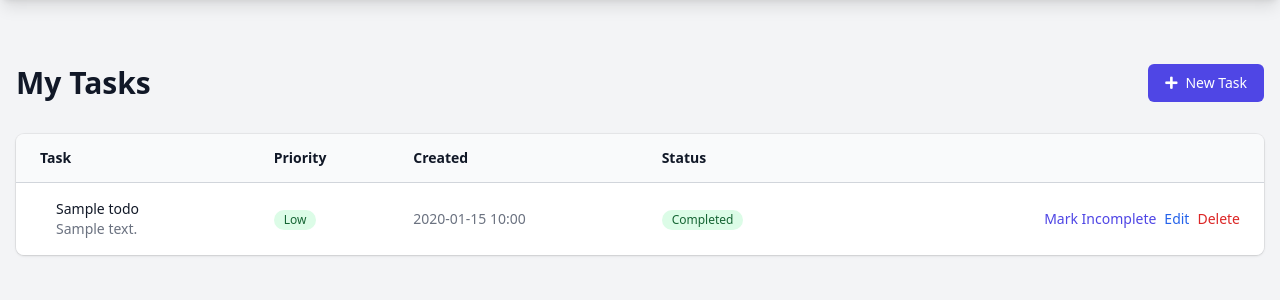
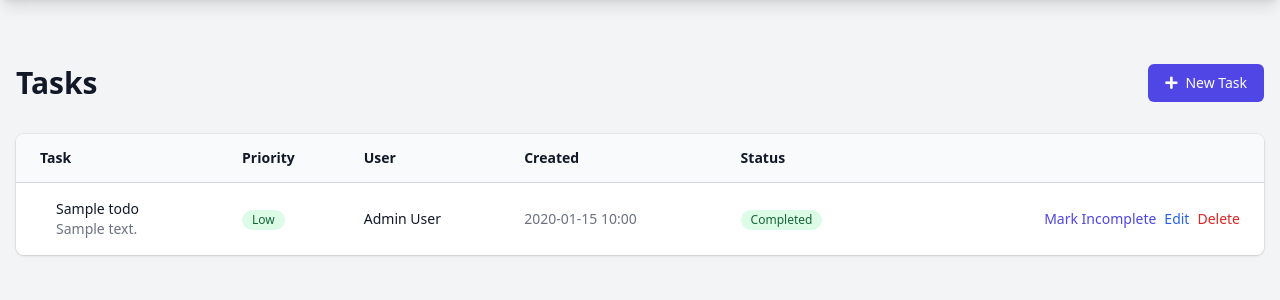
Before and after one commit to nbtech-prox/TODO, a Flask app: page /dashboard in a window 1280 px wide. Shown: the part 60-360 px from the top of the page. Run offline with Flask 3, Linux system fonts and the light colour scheme; a user stored in the database is signed in; tables that the repository leaves empty hold one stand-in row (values such as "Sample post"); some libraries are stand-ins or nearby versions.

Commit message:
Alterações de alguams funcionalidades

```diff
--- a/app/main.py
+++ b/app/main.py
@@ -14,7 +14,10 @@ def index():
 @main.route('/dashboard')
 @login_required
 def dashboard():
-    todos = Todo.query.filter_by(user_id=current_user.id).order_by(Todo.created_at.desc()).all()
+    if current_user.is_admin:
+        todos = Todo.query.order_by(Todo.created_at.desc()).all()
+    else:
+        todos = Todo.query.filter_by(user_id=current_user.id).order_by(Todo.created_at.desc()).all()
     return render_template('dashboard.html', todos=todos)
 
 @main.route('/todo/new', methods=['GET', 'POST'])
--- a/app/templates/admin/dashboard.html
+++ b/app/templates/admin/dashboard.html
@@ -32,9 +32,9 @@
                     </div>
                     <div class="bg-gray-50 px-5 py-3">
                         <div class="text-sm">
-                            <a href="{{ url_for('admin.users') }}" class="font-medium text-indigo-600 hover:text-indigo-900">
-                                View all users <i class="fas fa-arrow-right ml-1"></i>
-                            </a>
+                            <span class="font-medium text-gray-500">
+                                Total users {{ stats.total_users }}
+                            </span>
                         </div>
                     </div>
                 </div>
--- a/app/templates/dashboard.html
+++ b/app/templates/dashboard.html
@@ -4,7 +4,7 @@
 <div class="container mx-auto px-4 py-8">
     <div class="max-w-7xl mx-auto">
         <div class="flex justify-between items-center mb-8">
-            <h1 class="text-3xl font-bold text-gray-900">My Tasks</h1>
+            <h1 class="text-3xl font-bold text-gray-900">Tasks</h1>
             <a href="{{ url_for('main.new_todo') }}"
                class="inline-flex items-center px-4 py-2 border border-transparent text-sm font-medium rounded-md text-white bg-indigo-600 hover:bg-indigo-700">
                 <i class="fas fa-plus mr-2"></i>New Task
@@ -21,6 +21,9 @@
                                 <tr>
                                     <th scope="col" class="py-3.5 pl-4 pr-3 text-left text-sm font-semibold text-gray-900 sm:pl-6">Task</th>
                                     <th scope="col" class="px-3 py-3.5 text-left text-sm font-semibold text-gray-900">Priority</th>
+                                    {% if current_user.is_admin %}
+                                    <th scope="col" class="px-3 py-3.5 text-left text-sm font-semibold text-gray-900">User</th>
+                                    {% endif %}
                                     <th scope="col" class="px-3 py-3.5 text-left text-sm font-semibold text-gray-900">Created</th>
                                     <th scope="col" class="px-3 py-3.5 text-left text-sm font-semibold text-gray-900">Status</th>
                                     <th scope="col" class="relative py-3.5 pl-3 pr-4 sm:pr-6">
@@ -56,6 +59,11 @@
                                         </span>
                                         {% endif %}
                                     </td>
+                                    {% if current_user.is_admin %}
+                                    <td class="whitespace-nowrap px-3 py-4 text-sm text-gray-500">
+                                        <div class="font-medium text-gray-900">{{ todo.user.full_name }}</div>
+                                    </td>
+                                    {% endif %}
                                     <td class="whitespace-nowrap px-3 py-4 text-sm text-gray-500">
                                         {{ todo.created_at.strftime('%Y-%m-%d %H:%M') }}
                                     </td>
@@ -73,6 +81,7 @@
                                     <td class="relative whitespace-nowrap py-4 pl-3 pr-4 text-right text-sm font-medium sm:pr-6">
                                         <div class="flex justify-end space-x-2">
                                             <form action="{{ url_for('main.toggle_todo', id=todo.id) }}" method="POST" class="inline">
+                                                <input type="hidden" name="csrf_token" value="{{ csrf_token() }}">
                                                 <button type="submit" class="text-indigo-600 hover:text-indigo-900">
                                                     {% if todo.completed %}Mark Incomplete{% else %}Mark Complete{% endif %}
                                                 </button>
@@ -82,6 +91,7 @@
                                                 Edit
                                             </a>
                                             <form action="{{ url_for('main.delete_todo', id=todo.id) }}" method="POST" class="inline">
+                                                <input type="hidden" name="csrf_token" value="{{ csrf_token() }}">
                                                 <button type="submit"
                                                         class="text-red-600 hover:text-red-900"
                                                         onclick="return confirm('Are you sure you want to delete this task?');">
```
Also changed, not shown: instance/db.sqlite, 1 other file.
